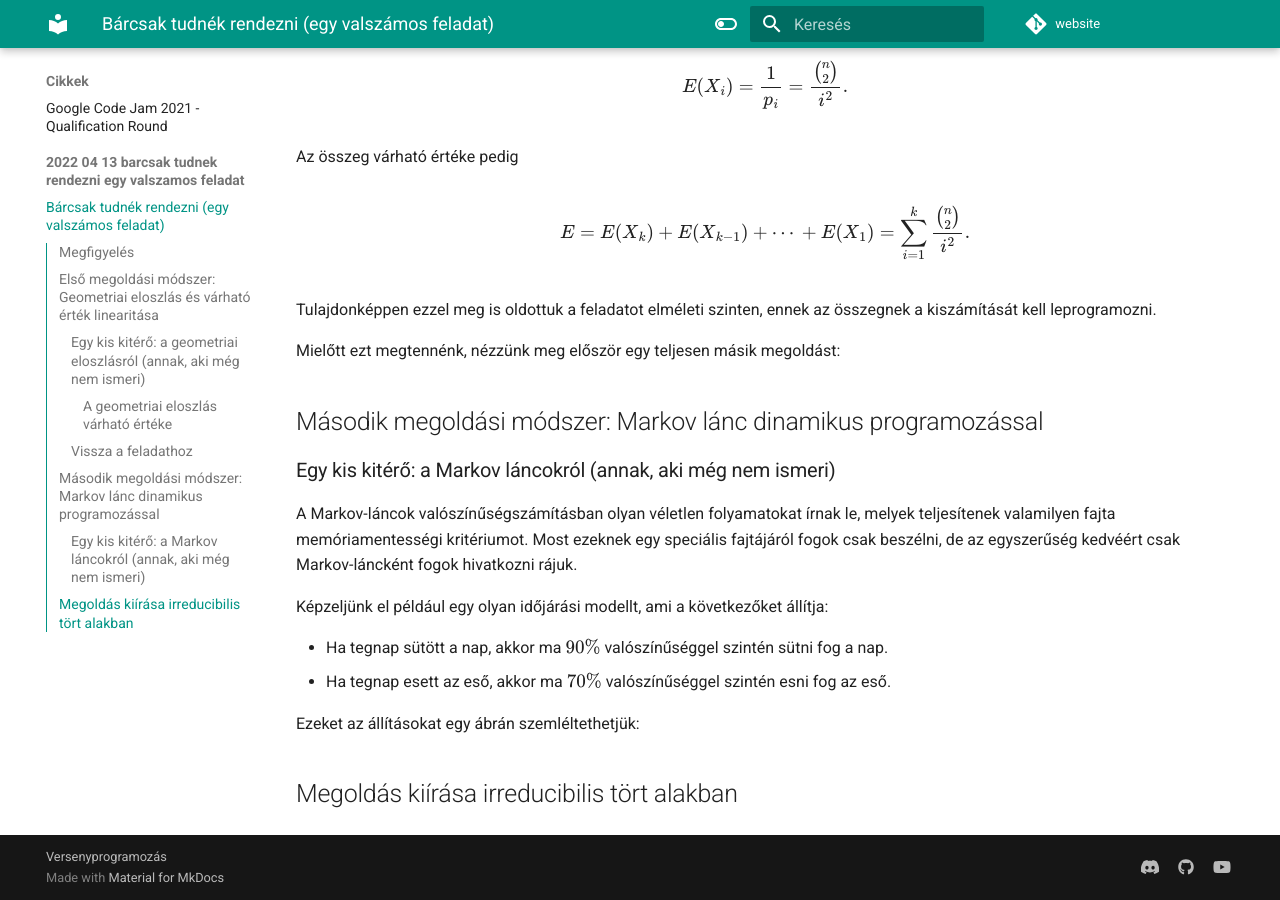
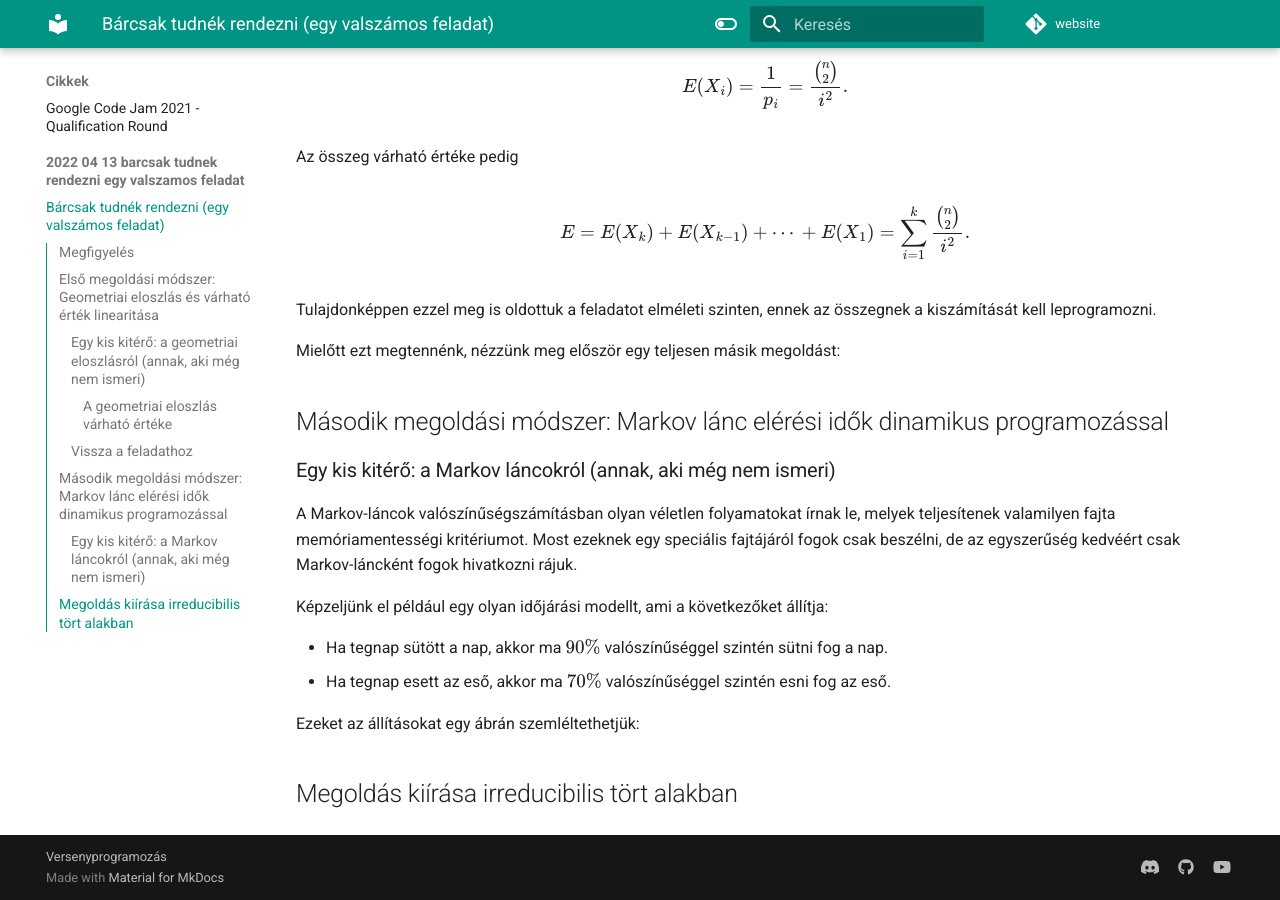
Before and after one commit to nemkin/versenyprogramozas-hu, an MkDocs documentation site: the page built from docs/cikkek/2022_04_13_barcsak_tudnek_rendezni_egy_valszamos_feladat/index.md, in a window 1280 px wide and 900 px high, scrolled down 5907 px. Built offline with MkDocs 1.6.1 and Material for MkDocs 9.7.7, drawn with Linux system fonts in a browser that asks for light colours; comment, search, counter and statistics services are not loaded.

Commit message:
Update index.md

```diff
--- a/docs/cikkek/2022_04_13_barcsak_tudnek_rendezni_egy_valszamos_feladat/index.md
+++ b/docs/cikkek/2022_04_13_barcsak_tudnek_rendezni_egy_valszamos_feladat/index.md
@@ -136,7 +136,7 @@ Tulajdonképpen ezzel meg is oldottuk a feladatot elméleti szinten, ennek az ö
 
 Mielőtt ezt megtennénk, nézzünk meg először egy teljesen másik megoldást:
 
-## Második megoldási módszer: Markov lánc dinamikus programozással
+## Második megoldási módszer: Markov lánc elérési idők dinamikus programozással
 
 ### Egy kis kitérő: a Markov láncokról (annak, aki még nem ismeri)
 
```
